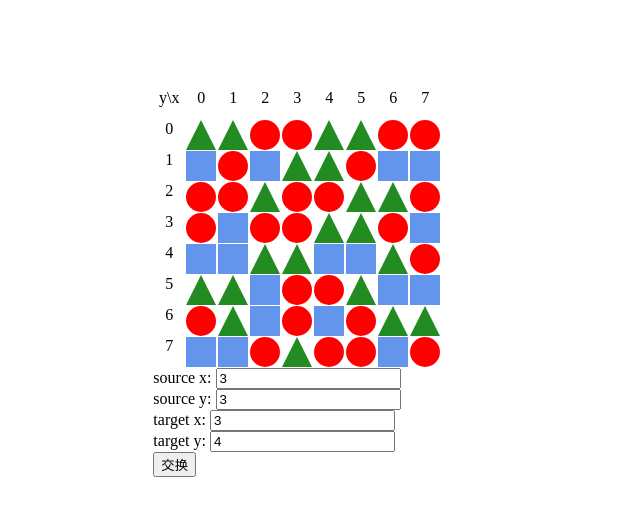
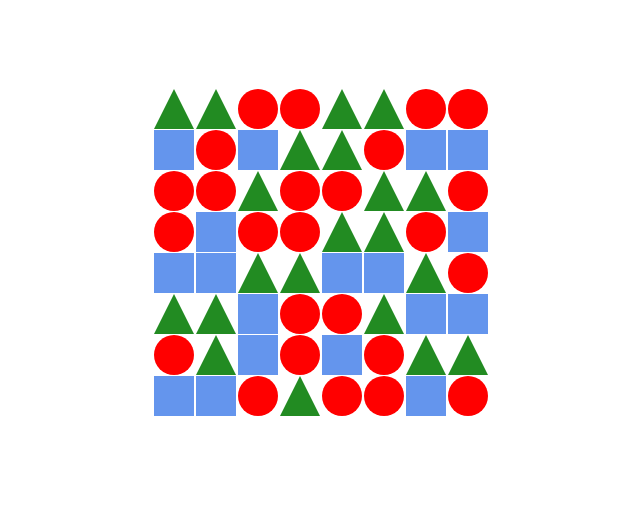
Before and after one commit to xxweimei/eliminate, a Vue app: page / in a window 1280 px wide. Shown: the top 516 px of the page, without its empty margins (276-916 px from the left). Built offline with nearby package versions, Linux system fonts and the light colour scheme.

Commit message:
new version

```diff
--- a/src/components/Board.vue
+++ b/src/components/Board.vue
@@ -1,50 +1,11 @@
 <template>
   <div>
     <div class="board">
-      <div class="row">
-        <div class="cell">y\x</div>
-        <div class="cell">0</div>
-        <div class="cell">1</div>
-        <div class="cell">2</div>
-        <div class="cell">3</div>
-        <div class="cell">4</div>
-        <div class="cell">5</div>
-        <div class="cell">6</div>
-        <div class="cell">7</div>
-      </div>
       <div v-for="(row,index) in showMaps" class="row" v-bind:index="index">
-        <div class="cell">{{index}}</div>
-        <div v-for="cell in row" class="cell"
+        <div v-for="cell in row" class="cell" @click="mouseClick(cell)"
              v-bind:class="{cell_r:cell.color=='R',cell_b:cell.color=='B',cell_g:cell.color=='G'}">
         </div>
       </div>
-    </div>
-    <div>
-      <label>
-        source x:
-        <input type="text" v-model="toMoveSourceCellX">
-      </label>
-    </div>
-    <div>
-      <label>
-        source y:
-        <input type="text" v-model="toMoveSourceCellY">
-      </label>
-    </div>
-    <div>
-      <label>
-        target x:
-        <input type="text" v-model="toMoveTargetCellX">
-      </label>
-    </div>
-    <div>
-      <label>
-        target y:
-        <input type="text" v-model="toMoveTargetCellY">
-      </label>
-    </div>
-    <div>
-      <button @click="clickToMove">交换</button>
     </div>
   </div>
 </template>
@@ -59,10 +20,7 @@
         xSize: 8,
         ySize: 8,
         removeList: [],
-        toMoveSourceCellX: 3,
-        toMoveSourceCellY: 3,
-        toMoveTargetCellX: 3,
-        toMoveTargetCellY: 4
+        sourceCell: null
       }
     },
     mounted(){
@@ -403,23 +361,23 @@
         this.refreshMaps();
         window.setTimeout(() => {
           this.downCell()
-        }, 2000);
+        }, 1000);
       },
       downCell(){
         this.initColors();
+        this.removeList.sort();
         this.removeList.forEach((cellKey) => {
           let x = cellKey.split('_')[0];
           for (let i = cellKey.split('_')[1]; i > 0; i--) {
             this.maps[x][i].color = this.maps[x][i - 1].color;
           }
           let index = parseInt(Math.random() * (this.colors.length), 10);
-          console.log(index);
           this.maps[x][0].color = this.colors[index];
         });
         this.refreshMaps();
         window.setTimeout(() => {
           this.fadeCircle();
-        }, 2000);
+        }, 1500);
       },
       sameCellColorLeft(x, y, color, sameList) {
         if (sameList.indexOf(x + '_' + y) == -1) {
@@ -457,25 +415,18 @@
           this.sameCellColorDown(x, nextY, color, sameList);
         }
       },
-      //点击交换
-      clickToMove(){
-        let source = {
-          x: Number(this.toMoveSourceCellX),
-          y: Number(this.toMoveSourceCellY),
-          color: this.maps[this.toMoveSourceCellX][this.toMoveSourceCellY].color
-        };
-        let target = {
-          x: Number(this.toMoveTargetCellX),
-          y: Number(this.toMoveTargetCellY),
-          color: this.maps[this.toMoveTargetCellX][this.toMoveTargetCellY].color
-        };
-        console.log(source);
-        console.log(target);
-        this.move(source, target);
+      mouseClick(cell) {
+        if(this.sourceCell != null){
+          this.move(this.sourceCell,cell)
+          this.sourceCell = null;
+        }else{
+          this.sourceCell = cell;
+        }
       },
       refreshMaps() {
         this.showMaps = [];
         this.showMaps = this.maps;
+//        this.printMaps();
       },
       //打印
       printMaps() {
@@ -503,10 +454,11 @@
   }
 
   .cell {
-    width: 30px;
-    height: 30px;
+    width: 40px;
+    height: 40px;
     text-align: center;
     margin: 1px;
+    user-select: none;
   }
 
   .cell_r {
@@ -517,9 +469,9 @@
   .cell_g {
     width: 0;
     height: 0;
-    border-bottom: 30px solid forestgreen;
-    border-left: 15px solid transparent;
-    border-right: 15px solid transparent;
+    border-bottom: 40px solid forestgreen;
+    border-left: 20px solid transparent;
+    border-right: 20px solid transparent;
   }
 
   .cell_b {
```
